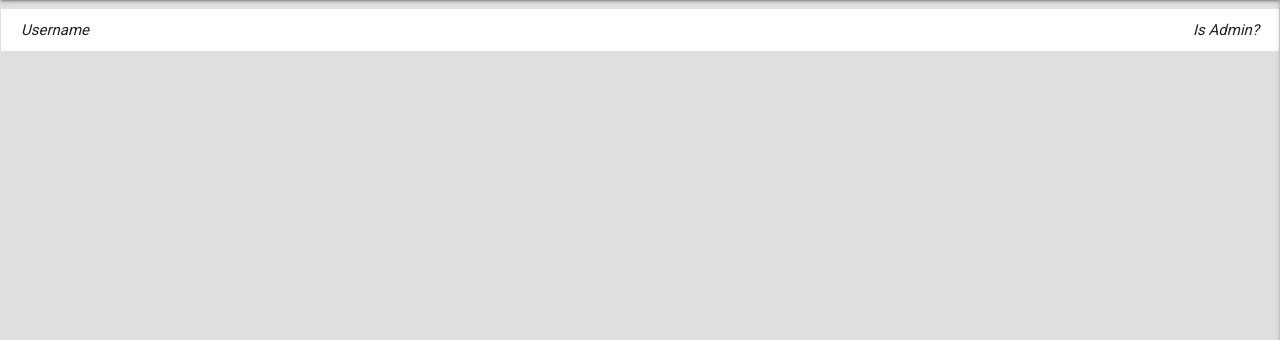
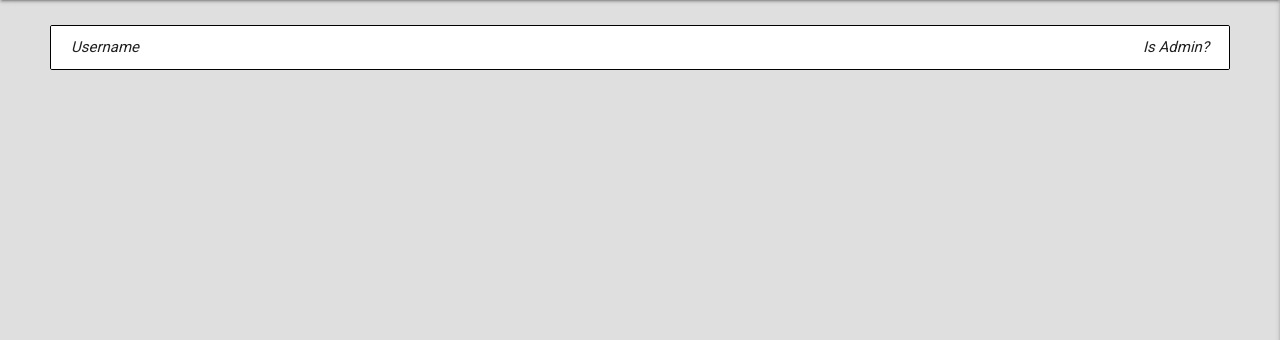
Before and after one commit to ollylomax/Kitchen-Craft---Backend-Development-Milestone-Project, a Flask app: a page that uses templates/base.html in a window 1280 px wide. Shown: the part 96-436 px from the top of the page. Run offline with Flask 2, Linux system fonts and the light colour scheme; the visitor is signed in with stand-in values (Sample User, id 1); data that the repository does not hold is empty; some libraries are stand-ins or nearby versions; some web fonts are replaced.

Commit message:
style: Add styling to users page

```diff
--- a/static/css/style.css
+++ b/static/css/style.css
@@ -205,6 +205,13 @@ span.character-counter {
     padding-left: 20px;
 }
 
+/* Users */
+
+.users {
+    margin: 25px 50px;
+    border: 1px solid black;
+}
+
 
 /* Media Queries */
 @media(min-width: 300px) {
```
